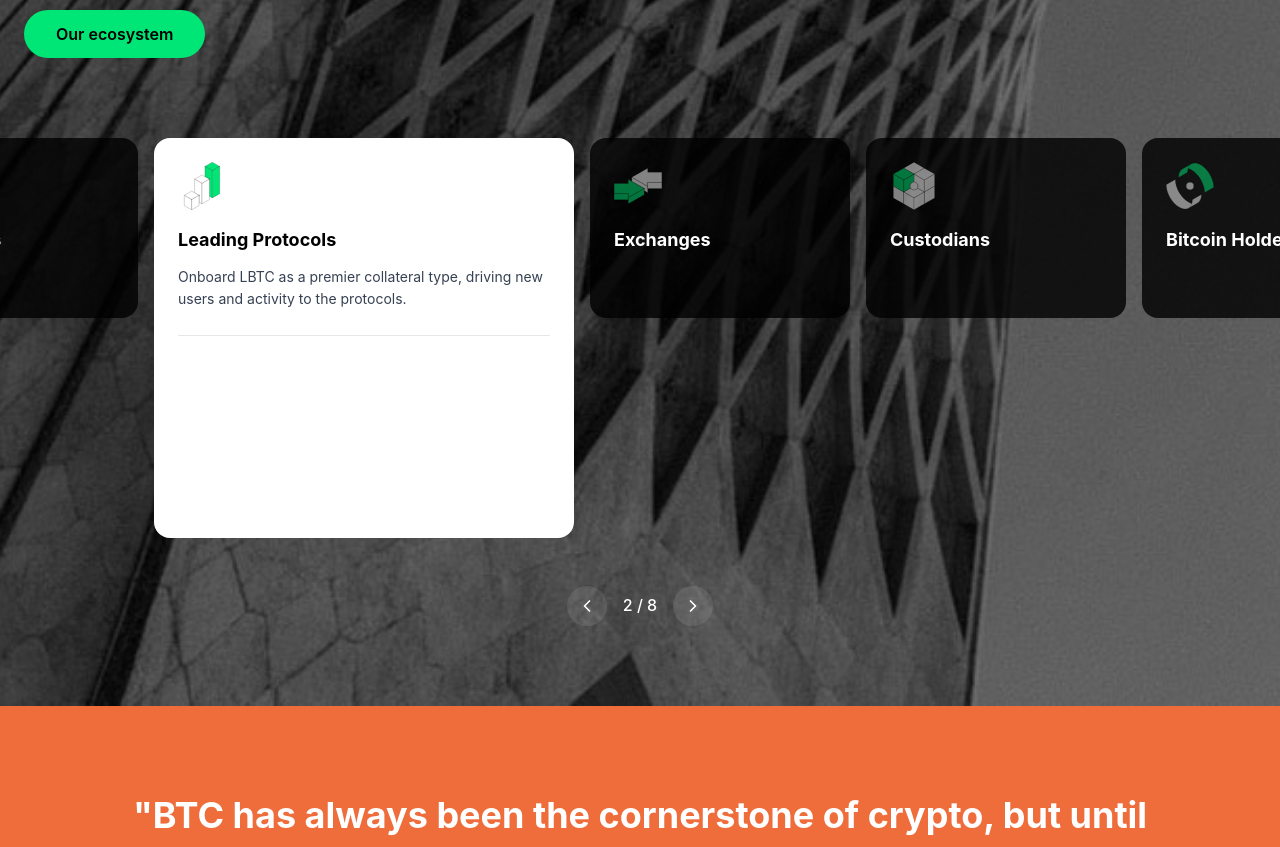
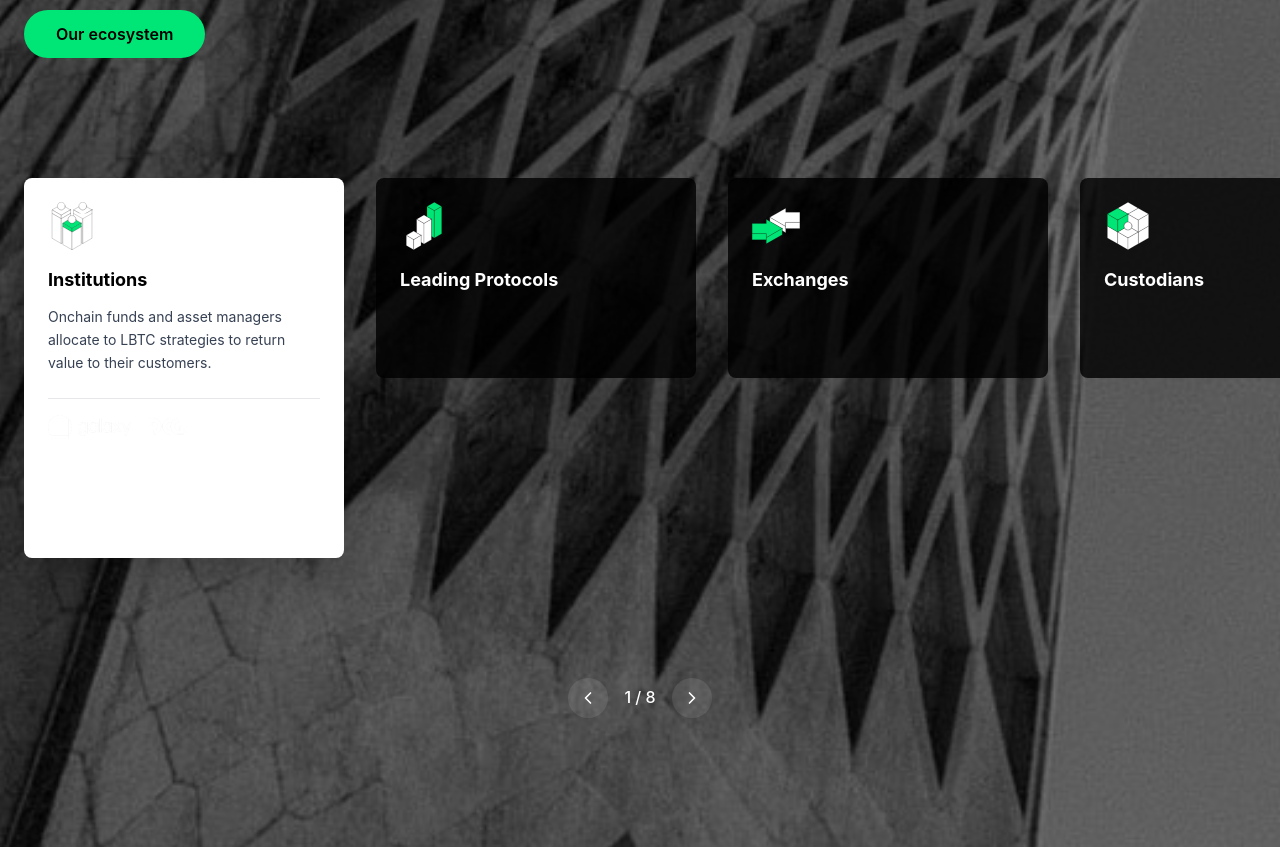
Before and after one commit to heyrapto/lombard-website, a Next.js app: page / in a window 1280 px wide. Shown: the part 3920-4767 px from the top of the page. Built offline with nearby package versions, Linux system fonts and the light colour scheme.

Commit message:
Refactor Ecosystem component: enhance carousel functionality with responsive design, improve slide transition effects, and update card styling for better user experience.

```diff
--- a/app/components/sections/ecosystem.tsx
+++ b/app/components/sections/ecosystem.tsx
@@ -1,50 +1,63 @@
 'use client';
 
-import { useState, useEffect } from 'react';
+import { useEffect, useRef, useState } from 'react';
 import Image from 'next/image';
 import Link from 'next/link';
 import { FiChevronLeft, FiChevronRight } from 'react-icons/fi';
 import { ecosystemData } from '@/constants';
 
 const Ecosystem = () => {
-  const [currentIndex, setCurrentIndex] = useState(0);
-  const [isAnimating, setIsAnimating] = useState(false);
+  const slides = ecosystemData;
+  const slidesLen = slides.length;
 
-  const totalSlides = ecosystemData.length;
+  const containerRef = useRef<HTMLDivElement>(null);
+  const trackRef = useRef<HTMLDivElement>(null);
 
-  const handlePrev = () => {
-    if (!isAnimating) {
-      setIsAnimating(true);
-      setCurrentIndex((prev) => (prev === 0 ? totalSlides - 1 : prev - 1));
-      setTimeout(() => setIsAnimating(false), 500);
-    }
+  // Start at the first card (index 0)
+  const [index, setIndex] = useState(0);
+  const [containerWidth, setContainerWidth] = useState(0);
+  console.log(containerWidth)
+
+  // Configurable sizing (you can tweak these)
+  const slideWidth = 320; // px (card logical width)
+  const gap = 32; // px
+  const totalSlideSpace = slideWidth + gap;
+  const transitionMs = 800;
+
+  // update container width so we can center properly (responsive)
+  useEffect(() => {
+    const el = containerRef.current;
+    if (!el) return;
+
+    const update = () => setContainerWidth(el.clientWidth);
+    update();
+    const ro = new ResizeObserver(update);
+    ro.observe(el);
+    return () => ro.disconnect();
+  }, []);
+
+  // compute translate value to center active card
+  const initialOffset = 0;
+const translateX = initialOffset - index * totalSlideSpace;
+
+  // apply transform to track (reactively)
+  useEffect(() => {
+    if (!trackRef.current) return;
+    trackRef.current.style.transition = `transform ${transitionMs}ms cubic-bezier(0.22,1,0.36,1)`;
+    trackRef.current.style.transform = `translateX(${translateX}px)`;
+  }, [translateX, transitionMs]);
+
+  // helpers
+  const handleNext = () => setIndex((i) => Math.min(i + 1, slidesLen - 1));
+  const handlePrev = () => setIndex((i) => Math.max(i - 1, 0));
+
+  // clicking a card: center it
+  const handleCardClick = (clickedIdx: number) => {
+    setIndex(clickedIdx);
   };
 
-  const handleNext = () => {
-    if (!isAnimating) {
-      setIsAnimating(true);
-      setCurrentIndex((prev) => (prev === totalSlides - 1 ? 0 : prev + 1));
-      setTimeout(() => setIsAnimating(false), 500);
-    }
-  };
-
-  const handleCardClick = (index: number) => {
-    if (index !== currentIndex && !isAnimating) {
-      setIsAnimating(true);
-      setCurrentIndex(index);
-      setTimeout(() => setIsAnimating(false), 500);
-    }
-  };
-
-  // Auto-scroll functionality
-  useEffect(() => {
-    const interval = setInterval(() => {
-      handleNext();
-    }, 5000);
-
-    return () => clearInterval(interval);
-  // eslint-disable-next-line react-hooks/exhaustive-deps
-  }, [currentIndex]);
+  // For UI counter: show 1..slidesLen
+  const displayCount = index + 1;
 
   return (
     <section className="relative min-h-screen overflow-hidden">
@@ -80,63 +93,55 @@ const Ecosystem = () => {
           </div>
 
           {/* Carousel Container */}
-          <div className="relative mt-20">
-            {/* Cards Wrapper */}
-            <div className="flex justify-center gap-4 px-4">
-              {ecosystemData.map((card, index) => {
-                const isActive = index === currentIndex;
-                const distance = Math.abs(index - currentIndex);
-                const isVisible = distance <= 3;
+          <div ref={containerRef} className="relative mt-20 pt-10 pb-24">
+            {/* Track */}
+            <div
+              ref={trackRef}
+              className="flex will-change-transform"
+              style={{
+                gap: `${gap}px`,
+              }}
+            >
+              {slides.map((card, i) => {
+                const relative = i - index;
+                const dist = Math.abs(relative);
+                const isActive = dist === 0;
 
+                // Scale logic: center is large, immediate neighbors slightly smaller, farther are compact
+                // const scale = isActive ? 1.12 : dist === 1 ? 0.9 : 0.78;
                 return (
                   <div
-                    key={index}
-                    onClick={() => handleCardClick(index)}
-                    className={`shrink-0 transition-all duration-500 ease-out cursor-pointer ${
-                      !isVisible ? 'hidden' : ''
-                    } ${
-                      isActive ? 'w-[420px]' : 'w-[260px]'
-                    }`}
+                    key={`${card.title}-${i}`}
+                    onClick={() => handleCardClick(i)}
+                    className="shrink-0 w-[320px] cursor-pointer transition-transform duration-700"
                     style={{
-                      opacity: isVisible ? 1 : 0
+                    //   transform: `scale(${scale})`,
                     }}
                   >
                     <div
-                      className={`relative rounded-2xl p-6 transition-all duration-500 ${
-                        isActive ? 'bg-white min-h-[400px]' : 'bg-black/80 min-h-[180px] hover:bg-[#00E676]'
+                      className={`rounded-lg p-6 transition-all duration-700 ${
+                        isActive ? 'bg-white min-h-[380px] shadow-2xl' : 'bg-black/80 min-h-[200px] hover:bg-[#00E676]'
                       }`}
                     >
-                      {/* Icon */}
                       <div className="mb-4">
                         <Image
                           src={card.icon}
                           alt={card.title}
                           width={48}
                           height={48}
-                          className={`w-12 h-12 transition-opacity duration-500 ${
-                            !isActive ? 'opacity-50' : ''
-                          }`}
+                          className={`w-12 h-12 transition-opacity`}
                         />
                       </div>
 
-                      {/* Title */}
-                      <h3
-                        className={`text-lg font-bold mb-3 transition-colors duration-500 ${
-                          isActive ? 'text-black' : 'text-white'
-                        }`}
-                      >
+                      <h3 className={`text-lg font-bold mb-3 transition-colors ${isActive ? 'text-black' : 'text-white'}`}>
                         {card.title}
                       </h3>
 
-                      {/* Description and Brands - Only show on active card */}
                       {isActive && (
                         <div className="transition-opacity duration-500">
-                          <p className="text-gray-700 text-sm leading-relaxed mb-6">
-                            {card.desc}
-                          </p>
+                          <p className="text-gray-700 text-sm leading-relaxed mb-6">{card.desc}</p>
 
-                          {/* Brand Images */}
-                          {card.brandImages.length > 0 && (
+                          {card.brandImages?.length > 0 && (
                             <div className="pt-4 border-t border-gray-200">
                               <div className="flex items-center gap-4 flex-wrap">
                                 {card.brandImages.map((brand, brandIdx) => (
@@ -162,27 +167,22 @@ const Ecosystem = () => {
             </div>
 
             {/* Navigation */}
-            <div className="flex items-center justify-center gap-4 mt-12">
-              {/* Prev Button */}
+            <div className="flex items-center justify-center gap-4 mt-30">
               <button
                 onClick={handlePrev}
-                disabled={isAnimating}
-                className="w-10 h-10 rounded-full bg-white/10 hover:bg-white/20 flex items-center justify-center transition-colors disabled:opacity-50"
+                className="w-10 h-10 rounded-full bg-white/10 hover:bg-white/20 flex items-center justify-center transition-colors"
                 aria-label="Previous"
               >
                 <FiChevronLeft className="text-white text-xl" />
               </button>
 
-              {/* Counter */}
               <span className="text-white font-medium">
-                {currentIndex + 1} / {totalSlides}
+                {displayCount} / {slidesLen}
               </span>
 
-              {/* Next Button */}
               <button
                 onClick={handleNext}
-                disabled={isAnimating}
-                className="w-10 h-10 rounded-full bg-white/10 hover:bg-white/20 flex items-center justify-center transition-colors disabled:opacity-50"
+                className="w-10 h-10 rounded-full bg-white/10 hover:bg-white/20 flex items-center justify-center transition-colors"
                 aria-label="Next"
               >
                 <FiChevronRight className="text-white text-xl" />
```
